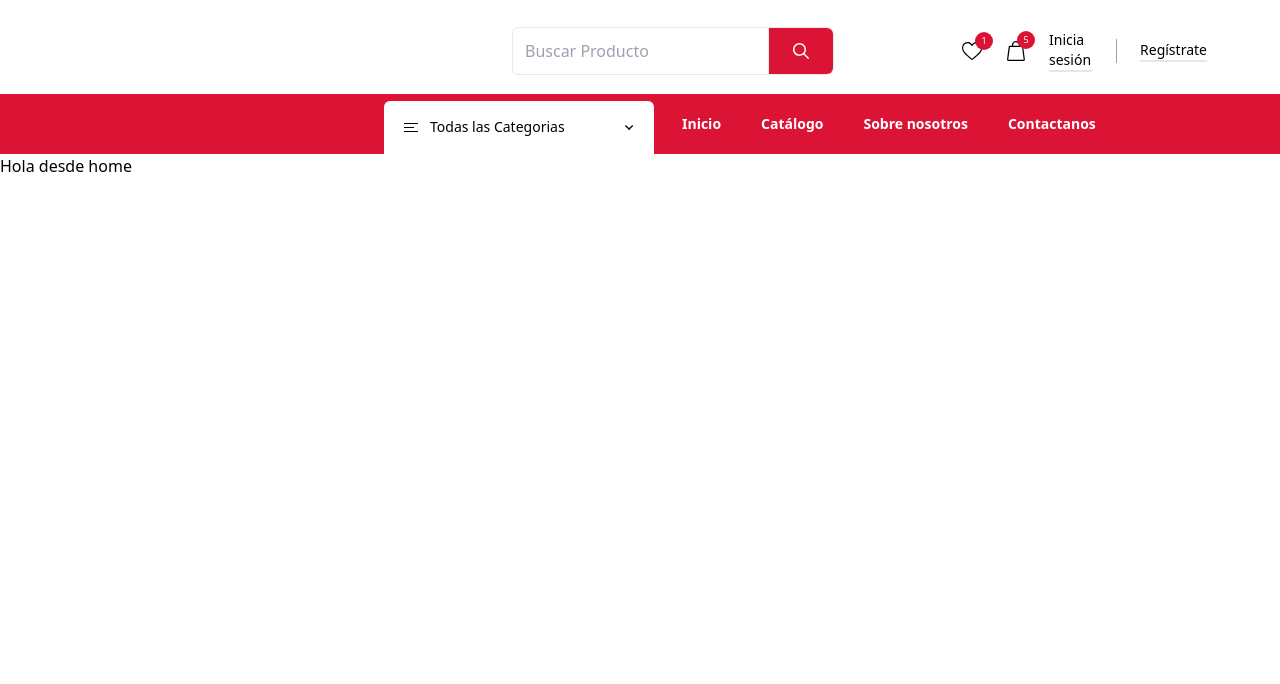
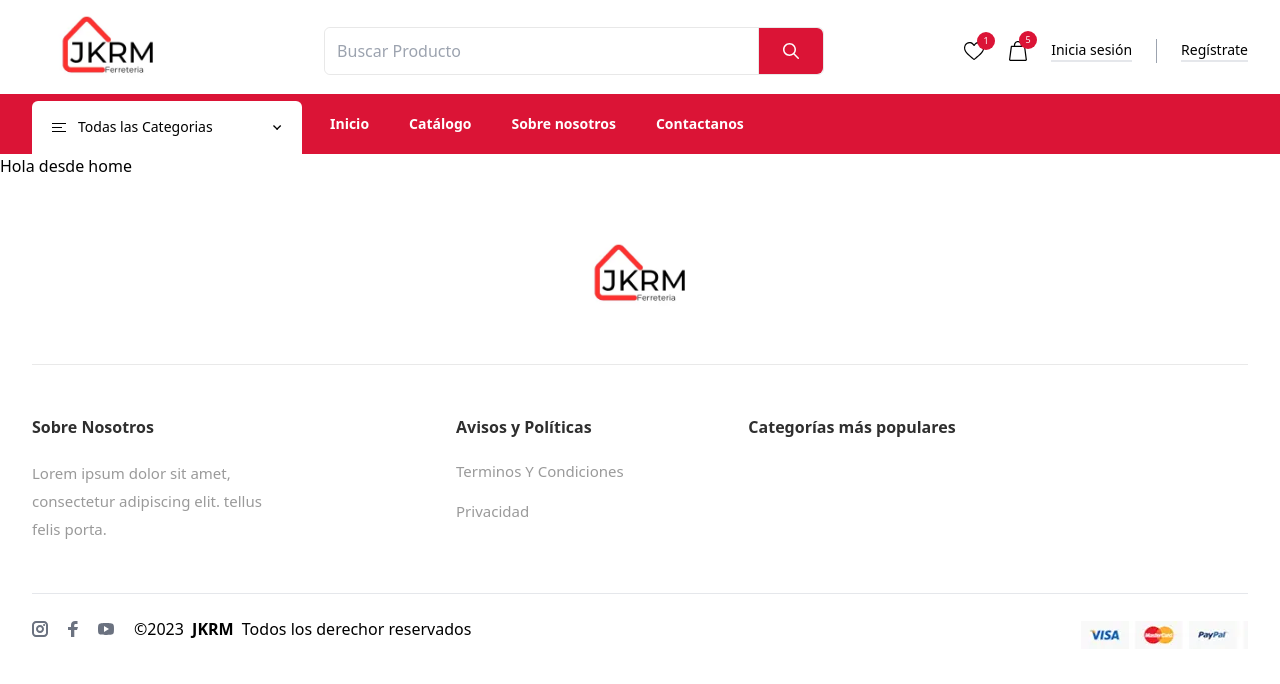
Before and after one commit to segovia99/JKRM-Ecommerce, a Next.js app: page / in a window 1280 px wide. Shown: the top 684 px of the page. Built offline with nearby package versions, Linux system fonts and the light colour scheme.

Commit message:
Add: header and footer

```diff
--- /dev/null
+++ b/src/components/Footer.js
@@ -0,0 +1,72 @@
+import Link from 'next/link'
+import { FacebookIcon, InstagramIcon, YoutubeIcon } from './Icons'
+
+function Footer () {
+  return (
+    <footer className='footer-section-wrapper bg-white print:hidden'>
+      <div className='max-w-[1216px] block mx-auto pt-[56px]'>
+        <div className='w-full flex flex-col items-center mb-[50px]'>
+          <div className='mb-[40px]'>
+            <Link href='/'>
+              <img src='/logo.webp' width='152' height='36' />
+            </Link>
+          </div>
+          <div className='w-full h-[1px] bg-[#E9E9E9]' />
+        </div>
+        <div className='lg:flex justify-between mb-[50px]'>
+          <div className='lg:w-[424px]  ml-0 w-full mb-10 lg:mb-0'>
+            <h1 className='text-[18] font-500 text-[#2F2F2F] mb-5 font-semibold'>Sobre Nosotros</h1>
+            <p className='text-[#9A9A9A] text-[15px] w-[247px] leading-[28px]'>Lorem ipsum dolor sit amet, consectetur adipiscing elit.  tellus felis porta.</p>
+          </div>
+          <div className='flex-1 lg:flex'>
+            <div className='lg:w-1/3 w-full mb-10 lg:mb-0'>
+              <div className='mb-5'>
+                <h6 className='text-[18] font-500 text-[#2F2F2F] font-semibold'>Avisos y Políticas</h6>
+              </div>
+              <div>
+                <ul className='flex flex-col space-y-4 '>
+                  <li>
+                    <Link href='/terms-condition'>
+                      <span className='text-[#9A9A9A] text-[15px] hover:text-black border-b border-transparent hover:border-black cursor-pointer capitalize'>
+                        Terminos y condiciones
+                      </span>
+                    </Link>
+                  </li>
+                  <li>
+                    <Link href='/'>
+                      <span className='text-[#9A9A9A] text-[15px] hover:text-black border-b border-transparent hover:border-black cursor-pointer capitalize'>
+                        Privacidad
+                      </span>
+                    </Link>
+                  </li>
+                </ul>
+              </div>
+            </div>
+            <div className='lg:w-1/3 lg:flex lg:flex-col items-center w-full mb-10 lg:mb-0 '>
+              <div className='mb-5'>
+                <h6 className='text-[18] font-500 text-[#2F2F2F] font-semibold'>Categorías más populares</h6>
+              </div>
+            </div>
+          </div>
+        </div>
+        <div className='bottom-bar border-t border-gray-200 lg:h-[82px] lg:flex justify-between items-center'>
+          <div className='lg:h-[82px] lg:flex justify-between items-center'>
+            <div className='flex lg:space-x-5 justify-between items-center mb-3'>
+              <div className='flex space-x-5 items-center'>
+                <InstagramIcon />
+                <FacebookIcon />
+                <YoutubeIcon />
+              </div>
+              <span className='sm:text-base text-[10px] text-qgray font-300'>©2023 <Link href='/' className='font-500 text-black font-bold mx-1'>JKRM</Link> Todos los derechor reservados</span>
+            </div>
+          </div>
+          <div>
+            <img src='/payment.webp' alt='metodos de pago aceptados' />
+          </div>
+        </div>
+      </div>
+    </footer>
+  )
+}
+
+export default Footer
--- a/src/components/Icons.js
+++ b/src/components/Icons.js
@@ -18,3 +18,19 @@ export const DropdownIcon = () => (
 export const MenuHamburgerIcon = () => (
   <svg xmlns='http://www.w3.org/2000/svg' width='14' height='9' className='fill-current'><path d='M0 0h14v1H0zM0 8h14v1H0zM0 4h10v1H0z' /></svg>
 )
+
+export const MenuIcon = () => (
+  <svg xmlns='http://www.w3.org/2000/svg' fill='none' stroke='currentColor' strokeWidth='2' className='h-6 w-6' viewBox='0 0 24 24'><path strokeLinecap='round' strokeLinejoin='round' d='M4 6h16M4 12h16M4 18h7' /></svg>
+)
+
+export const InstagramIcon = () => (
+  <svg width='16' height='16' viewBox='0 0 16 16' fill='none' className='fill-current text-gray-500 hover:text-black' xmlns='http://www.w3.org/2000/svg'><path d='M12.1016 4.90039C12.6538 4.90039 13.1016 4.45268 13.1016 3.90039C13.1016 3.34811 12.6538 2.90039 12.1016 2.90039C11.5493 2.90039 11.1016 3.34811 11.1016 3.90039C11.1016 4.45268 11.5493 4.90039 12.1016 4.90039Z' /><path d='M8 12C5.8 12 4 10.2 4 8C4 5.8 5.8 4 8 4C10.2 4 12 5.8 12 8C12 10.2 10.2 12 8 12ZM8 6C6.9 6 6 6.9 6 8C6 9.1 6.9 10 8 10C9.1 10 10 9.1 10 8C10 6.9 9.1 6 8 6Z' /><path d='M12 16H4C1.9 16 0 14.1 0 12V4C0 1.9 1.9 0 4 0H12C14.1 0 16 1.9 16 4V12C16 14.1 14.1 16 12 16ZM4 2C3.1 2 2 3.1 2 4V12C2 13 3 14 4 14H12C12.9 14 14 12.9 14 12V4C14 3.1 12.9 2 12 2H4Z' /></svg>
+)
+
+export const FacebookIcon = () => (
+  <svg xmlns='http://www.w3.org/2000/svg' width='10' height='16' fill='none' className='fill-current text-gray-500 hover:text-black'><path d='M3 16V9H0V6h3V4c0-2.7 1.7-4 4.1-4 1.2 0 2.1.1 2.4.1v2.8H7.8c-1.3 0-1.6.6-1.6 1.5V6H10L9 9H6.3v7H3Z' /></svg>
+)
+
+export const YoutubeIcon = () => (
+  <svg xmlns='http://www.w3.org/2000/svg' width='16' height='12' fill='none' className='fill-current text-gray-500 hover:text-black'><path d='M15.8 2.8C15.6 1.5 15 .6 13.6.4 11.4 0 8 0 8 0S4.6 0 2.4.4C1 .6.3 1.5.2 2.8 0 4.1 0 6 0 6s0 1.9.2 3.2c.2 1.3.8 2.2 2.2 2.4C4.6 12 8 12 8 12s3.4 0 5.6-.4c1.4-.3 2-1.1 2.2-2.4C16 7.9 16 6 16 6s0-1.9-.2-3.2ZM6 9V3l5 3-5 3Z' /></svg>
+)
--- a/src/components/LandingNavbar.js
+++ b/src/components/LandingNavbar.js
@@ -1,14 +1,17 @@
 import Link from 'next/link'
 import { CartIcon, FavoriteIcon, SearchIcon } from './Icons'
 import NavActions from './NavActions'
-import NavTabs from './Navtabs'
+import NavTabs from './NavTabs'
+import MobileHeader from './MobileHeader'
 
 const LandingNavbar = () => {
   return (
 
     <header className='header-section-wrapper relative'>
       <div className='w-full h-[86px] bg-white lg:block hidden mt-2'>
-        <div className='container-x mx-96 h-full flex items-center gap-32'>
+        <div className='mx-auto max-w-[1216px] h-full'>
+          <div className='relative h-full'>
+            <div className='flex justify-between items-center h-full'>
               <Link href='/'>
                 <img src='/logo.webp' width='152' height='36' />
               </Link>
@@ -34,6 +37,9 @@ const LandingNavbar = () => {
               </div>
             </div>
           </div>
+        </div>
+      </div>
+      <MobileHeader />
       <NavTabs />
     </header>
   )
--- /dev/null
+++ b/src/components/MobileHeader.js
@@ -0,0 +1,30 @@
+
+import { CartIcon, MenuIcon } from './Icons'
+import Link from 'next/link'
+
+function MobileHeader () {
+  return (
+    <div className='lg:hidden block w-full h-[60px] bg-white'>
+      <div className='w-full h-full flex justify-between items-center px-5'>
+        <div>
+          <MenuIcon />
+        </div>
+        <div>
+          <Link href='/'>
+            <img src='/logo.webp' width='117' height='16' />
+          </Link>
+        </div>
+        <div className='cart relative cursor-pointer'>
+          <Link href='/'>
+            <span>
+              <CartIcon />
+            </span>
+          </Link>
+          <span className='w-[18px] h-[18px] rounded-full  absolute -top-2.5 -right-2.5 flex justify-center items-center text-[9px] bg-qyellow text-qblack'>10</span>
+        </div>
+      </div>
+    </div>
+  )
+}
+
+export default MobileHeader
--- a/src/components/NavTabs.js
+++ b/src/components/NavTabs.js
@@ -26,11 +26,11 @@ export default function NavTabs () {
   return (
     <>
       <div className='nav-widget-wrapper w-full  h-[60px] relative z-30 bg-[#db1436]  quomodo-shop-nav-bar lg:block hidden'>
-        <div className='container-x mx-auto h-full'>
+        <div className='mx-auto max-w-[1216px] h-full'>
           <div className='w-full h-full relative'>
             <div className='w-full h-full flex justify-between items-center'>
               <div className='category-and-nav flex xl:space-x-7 space-x-3 items-center'>
-                <div className='category w-[270px] h-[53px] bg-white px-5 rounded-t-md mt-[6px] relative ml-96'>
+                <div className='category w-[270px] h-[53px] bg-white px-5 rounded-t-md mt-[6px] relative'>
                   <button type='button' className='w-full h-full flex justify-between items-center'>
                     <div className='flex space-x-3 items-center'>
                       <span><MenuHamburgerIcon /></span>
--- a/src/layouts/LandingLayout.js
+++ b/src/layouts/LandingLayout.js
@@ -1,5 +1,6 @@
 import Head from 'next/head'
 import LandingNavbar from '@/components/LandingNavbar'
+import Footer from '@/components/Footer'
 
 const LandingLayout = ({ children }) => {
   return (
@@ -10,12 +11,13 @@ const LandingLayout = ({ children }) => {
         <meta name='viewport' content='width=device-width, initial-scale=1' />
         <link rel='icon' href='/favicon.ico' />
       </Head>
-      <header>
-        <LandingNavbar />
-      </header>
+
+      <LandingNavbar />
+
       <main>
         {children}
       </main>
+      <Footer />
     </>
   )
 }
--- a/src/pages/_app.js
+++ b/src/pages/_app.js
@@ -1,10 +1,10 @@
-import LandingLayout from '@/layouts/LandingLayout'
+
 import '@/styles/globals.css'
 
 export default function App ({ Component, pageProps }) {
   return (
-    <LandingLayout>
-      <Component {...pageProps} />
-    </LandingLayout>
+
+    <Component {...pageProps} />
+
   )
 }
--- a/src/pages/index.js
+++ b/src/pages/index.js
@@ -1,13 +1,15 @@
 
 // import { Inter } from 'next/font/google'
 // import styles from '@/styles/Home.module.css'
+
+import LandingLayout from '@/layouts/LandingLayout'
 
 // const inter = Inter({ subsets: ['latin'] })
 
 export default function Home () {
   return (
-    <>
+    <LandingLayout>
       <h1>Hola desde home</h1>
-    </>
+    </LandingLayout>
   )
 }
```
Also changed, not shown: public/payment.webp (added). Lines whose indentation alone changed are shown as unchanged.
